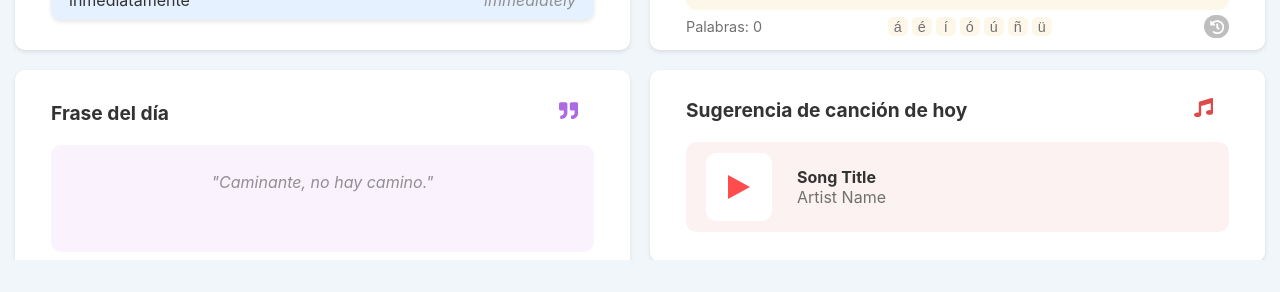
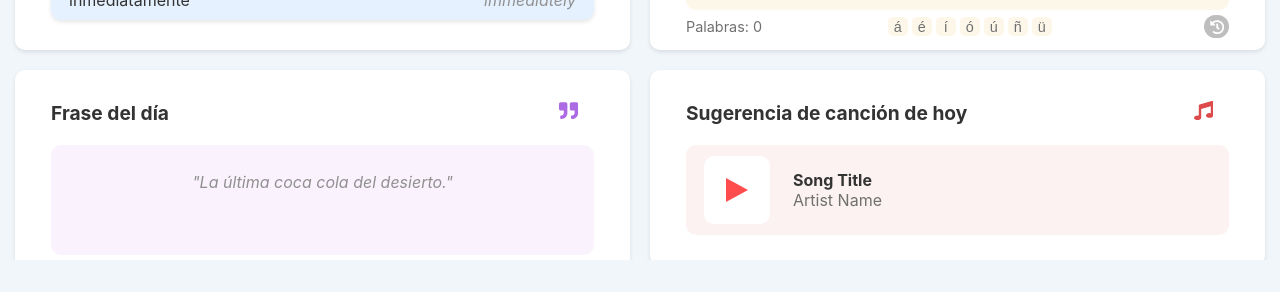
Before and after one commit to snowcodeer/language-dailies-frontend, a React (Create React App) app: page / in a window 1280 px wide. Shown: the part 505-797 px from the top of the page. Built offline with nearby package versions, Linux system fonts and the light colour scheme.

Commit message:
fixed some formatting issues

```diff
--- a/src/components/MusicBox.jsx
+++ b/src/components/MusicBox.jsx
@@ -10,7 +10,7 @@ const MusicBox = () => {
         <FaMusic style={{ color: '#dd4a4a' }} />
       </h2>
       <div className="inner-box pastel-red" style={{ display: 'flex', alignItems: 'left', padding: '10px' }}>
-        <div className="music-container">
+      <div className="music-container">
           <div className="play-button-container">
             <div className="play-button"></div>
           </div>
--- a/src/components/QuoteBox.jsx
+++ b/src/components/QuoteBox.jsx
@@ -11,9 +11,8 @@ const QuoteBox = () => {
       </h2>
       <div
         className="inner-box pastel-purple"
-        style={{ display: 'flex', alignItems: 'center', justifyContent: 'center', height: '100%', color: '#909090' }}
-      >
-        <p style={{ margin: '0', textAlign: 'center' }}><i>"Caminante, no hay camino."</i></p>
+        style={{ display: 'flex', alignItems: 'center', justifyContent: 'center', height: '100%', color: '#909090' }}>
+        <p style={{ margin: '0', textAlign: 'center' }}><i>"La última coca cola del desierto."</i></p>
       </div>
     </>
   );
--- a/src/styles/BentoBox.css
+++ b/src/styles/BentoBox.css
@@ -96,16 +96,16 @@ margin: 0 0 16px;
     height: 340px;
   }
   .card5{
-    height: 180px;
+    height: 160px;
   }
   .card6{
-    height: 500px;
+    height: 400px;
   }
   .card6 .inner-box{
     height: 100%;
   }
   .card7{
-    height: 180px;
+    height: 160px;
   }
 
 
@@ -228,14 +228,6 @@ margin: 0 0 16px;
 
   .card7 {
     grid-area: card7;
-    display: flex;
-    flex: 1;
-    flex-direction: column;
-    padding: 12px 36px;
-    background: #ffffff;
-    border-radius: 10px;
-    box-shadow: 0 2px 4px rgba(0, 0, 0, 0.1);
-    padding-bottom: 30px;
   }
 
 
@@ -250,7 +242,7 @@ margin: 0 0 16px;
 }
 
 .play-button-container {
-  margin: 10px;
+  margin: 8px;
   border-radius: 10px;
   background: #ffffff;
   padding: 22px;
```
